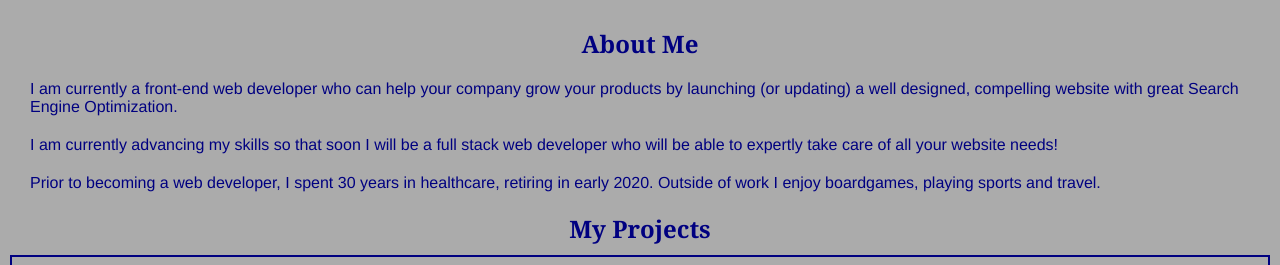
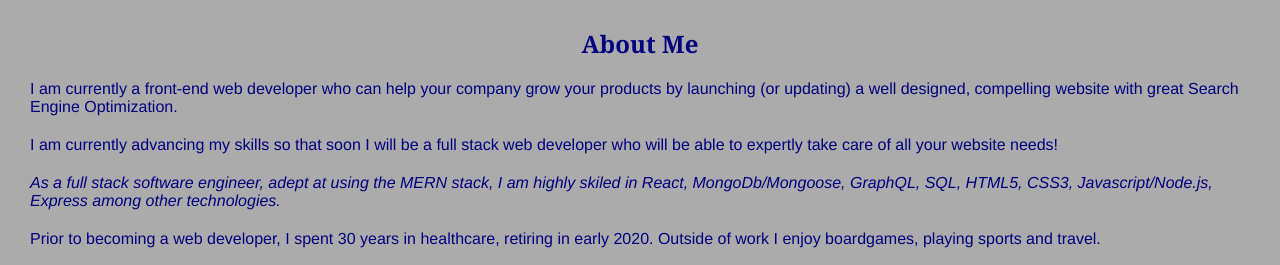
Before and after one commit to Jeffreydne/Jeff-Nelson-Portfolio, a plain HTML site: page index.html in a window 1280 px wide. Shown: the part 241-506 px from the top of the page. Drawn offline with Linux system fonts and the light colour scheme.

Commit message:
addition to index.html

```diff
--- a/index.html
+++ b/index.html
@@ -38,6 +38,9 @@
             <h2 id="projects-scroll">About Me</h2>
             <p>I am currently a front-end web developer who can help your company grow your products by launching (or updating) a well designed, compelling website with great Search Engine Optimization.</p>
             <p>I am currently advancing my skills so that soon I will be a full stack web developer who will be able to expertly take care of all your website needs!</p>
+            <p><em>As a full stack software engineer, adept at using the MERN stack, I am highly skiled in React, MongoDb/Mongoose, GraphQL, SQL, HTML5, CSS3, Javascript/Node.js, Express among other technologies. </em>
+
+            </p>
             <p>Prior to becoming a web developer, I spent 30 years in healthcare, retiring in early 2020. Outside of work I enjoy boardgames, playing sports and travel.</p>
         </section>
         <section id="projects">
```
Also changed, not shown: 1 other file.
